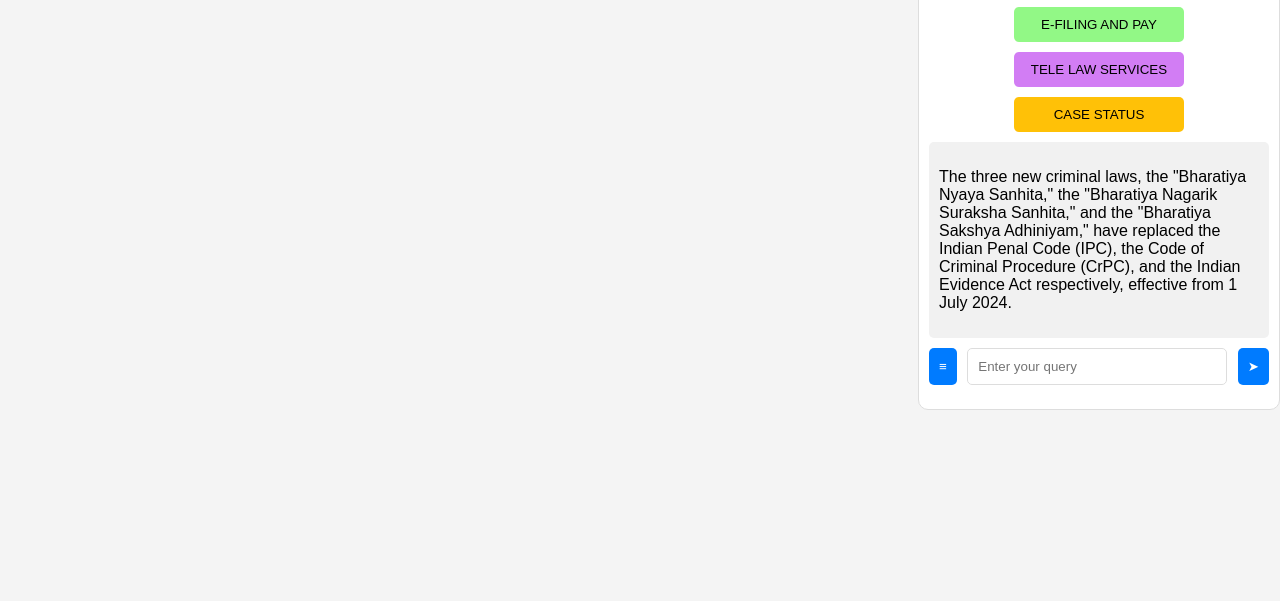
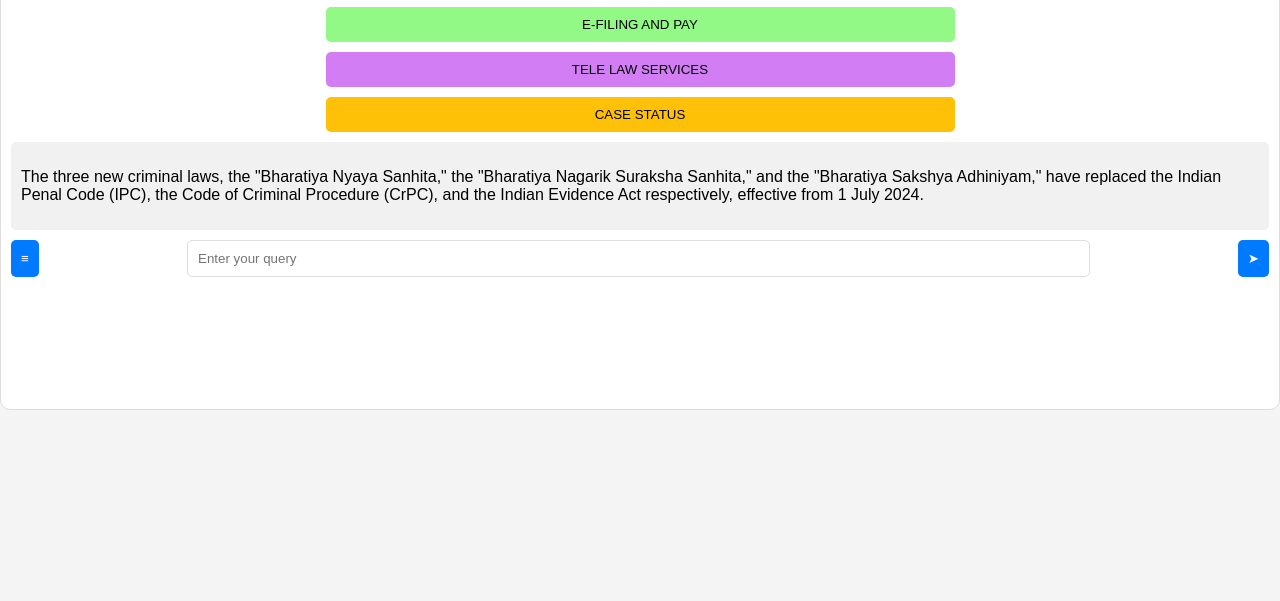
Before and after one commit to sangwan7gaurav/NyaySaathi, a plain HTML site: page index.html in a window 1280 px wide. Shown: the part 343-944 px from the top of the page. Drawn offline with Linux system fonts and the light colour scheme.

Commit message:
Update styles.css

```diff
--- a/styles.css
+++ b/styles.css
@@ -10,7 +10,7 @@ body {
 }
 
 .container {
-    width: 360px;
+    width: 3750px;
     height:560px;
     background-color: white;
     border: 1px solid #ddd;
```
